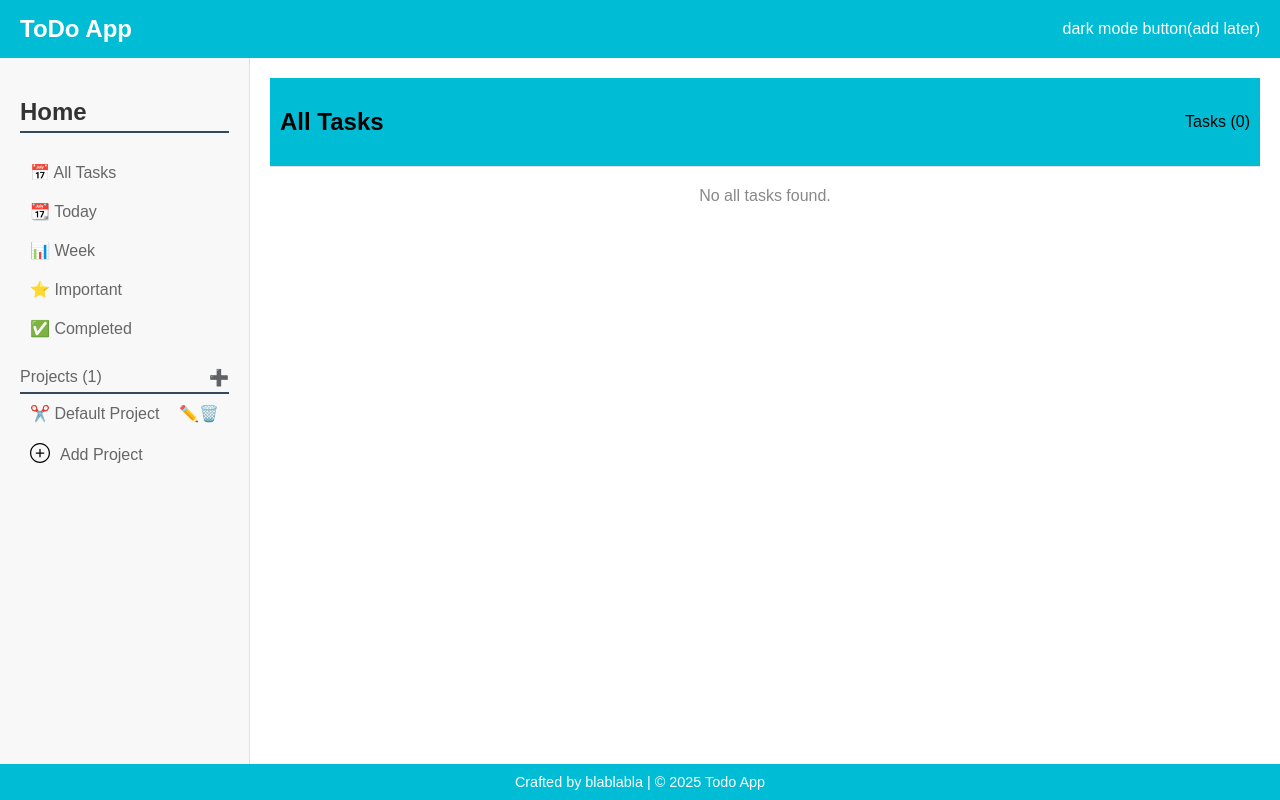
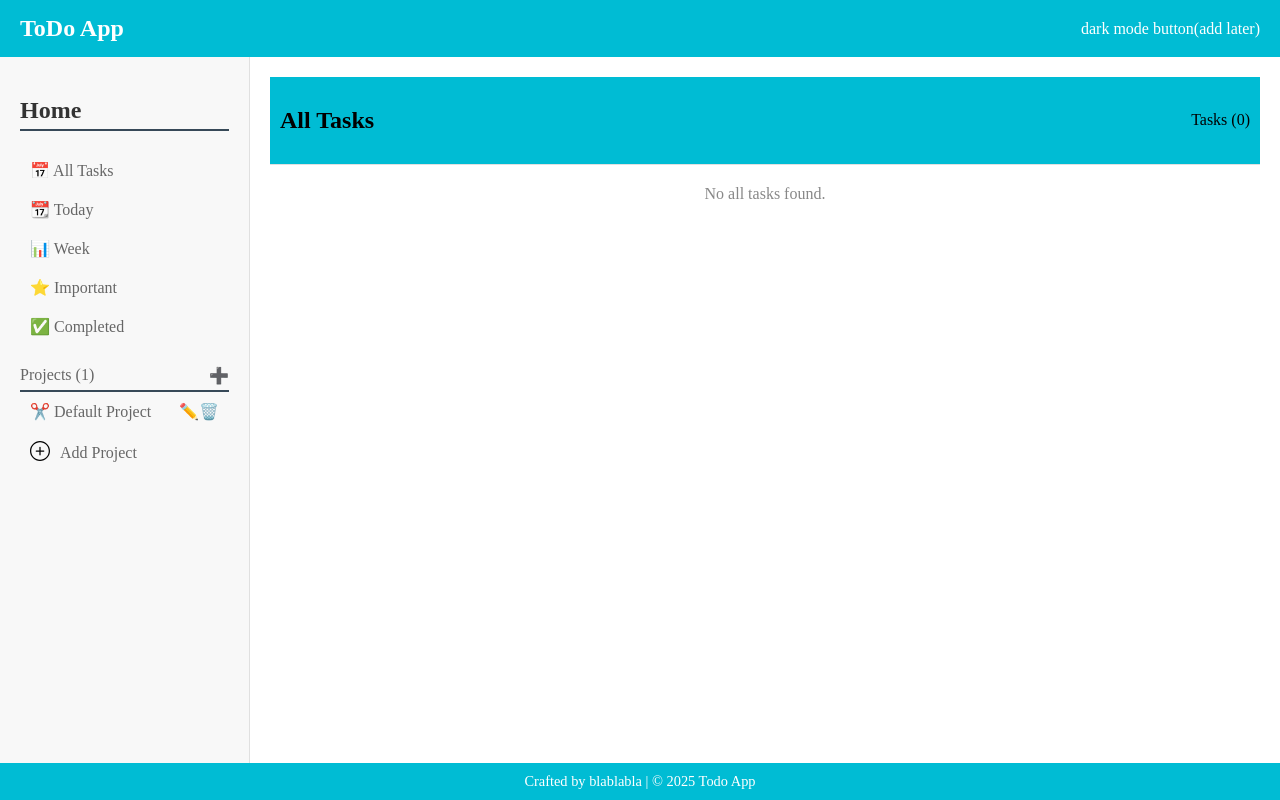
Before and after one commit to Ayaan-sheik/To-Do, a website built with webpack: page src/template.html in a window 1280 px wide. Built offline with nearby package versions, Linux system fonts and the light colour scheme.

Commit message:
Final code

```diff
--- a/src/styles.css
+++ b/src/styles.css
@@ -6,7 +6,7 @@
     box-sizing: border-box;
 }
 body {
-    font-family: Arial, sans-serif;
+    font-family:'Times New Roman', Times, serif;
     margin: 0;
     padding: 0;
     background-color: #f4f4f4;
```
Also changed, not shown: package.json (+10 -0 lines), 1 other file.
